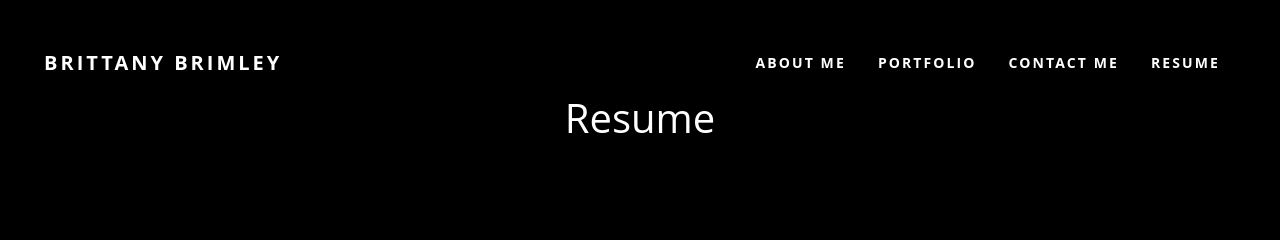
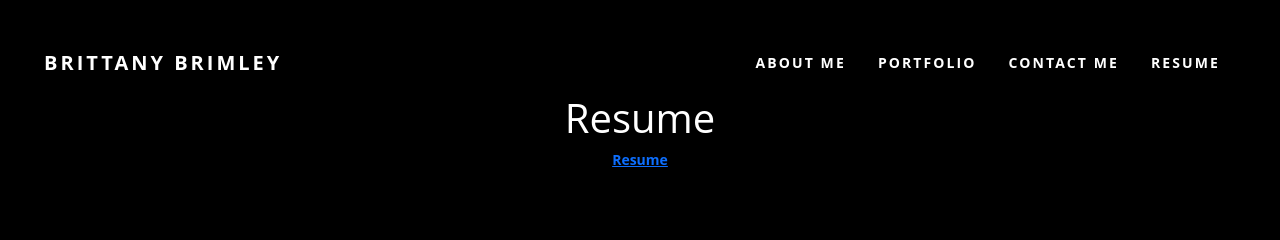
Before and after one commit to Git-BritHub/Brittany-Portfolio-Main, a React (Vite) app: page /Resume in a window 1280 px wide. Shown: the top 240 px of the page. Built offline with nearby package versions, Linux system fonts and the light colour scheme.

Commit message:
added resume link

```diff
--- a/src/views/Resume/Resume.jsx
+++ b/src/views/Resume/Resume.jsx
@@ -1,3 +1,4 @@
+import resume from '../../assets/files/Brimley_Resume.pdf';
 const styles = {
     // TODO: Add inline CSS
 };
@@ -6,6 +7,7 @@ function Resume() {
     return (
         <div className=''>
             <h1>Resume</h1>
+            <a href={resume} target='_blank'>Resume</a>
         </div>
         // TODO: Add styling and formatting with react-bootstrap
         // TODO: Add profile pic
```
Also changed, not shown: 1 other file (tests, documents, lock files or other folders).
